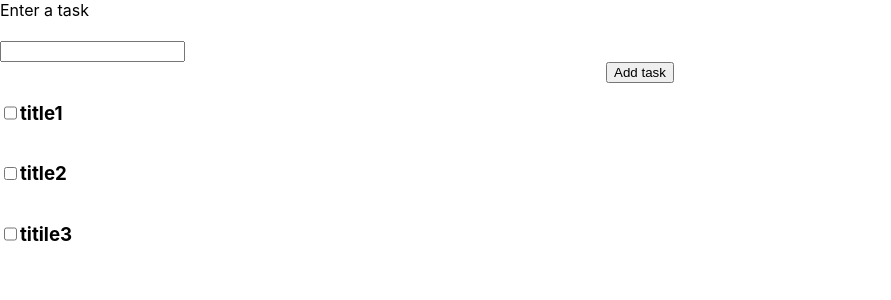
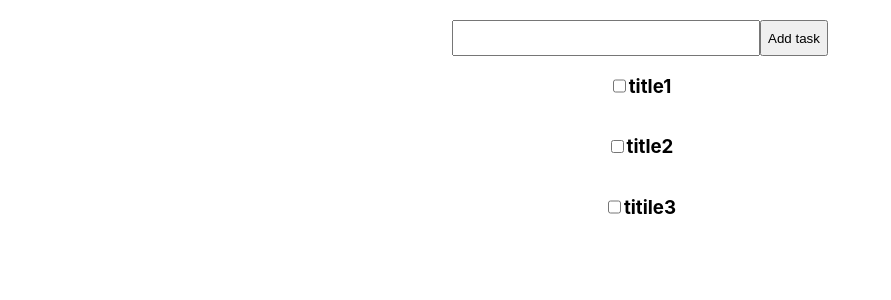
Before and after one commit to firststage0/todolist, a React (Create React App) app: page / in a window 1280 px wide. Shown: the top 300 px of the page, without its empty margins (0-891 px from the left). Built offline with nearby package versions, Linux system fonts and the light colour scheme.

Commit message:
feat: tasks on center of the page

```diff
--- a/src/AddElement.css
+++ b/src/AddElement.css
@@ -1,4 +1,11 @@
-.tasks-container {
+.input-container,
+.button-container {
+  margin-top: 20px;
   display: flex;
   justify-content: center;
 }
+
+.input-field {
+  width: 300px;
+  height: 30px;
+}
--- a/src/AddElement.jsx
+++ b/src/AddElement.jsx
@@ -1,18 +1,22 @@
 import { useState } from "react";
-import './AddElement.css';
+import "./AddElement.css";
 const AddElement = (props) => {
-    const {handleCreate} = props;
+  const { handleCreate } = props;
   const [input, setInput] = useState();
 
-    return(
-        <div>
+  return (
+    <div style={{ display: "flex", justifyContent: "center" }}>
       <div className="input-container">
-            <div className="task-input-title">Enter a task {" "} </div><br />
-            <input type="text" onInput={(el) => {
+        <br />
+        <input
+          className="input-field"
+          type="text"
+          onInput={(el) => {
             setInput(el.target.value);
-            }}/>
+          }}
+        />
       </div>
-            <div className="tasks-container">
+      <div className="button-container">
         <button
           onClick={() => {
             handleCreate(input);
@@ -22,7 +26,7 @@ const AddElement = (props) => {
         </button>
       </div>
     </div>
-    )
-}
+  );
+};
 
 export default AddElement;
--- a/src/DeleteElement.css
+++ b/src/DeleteElement.css
@@ -0,0 +1,4 @@
+.task-container {
+  display: flex;
+  justify-content: center;
+}
```
Also changed, not shown: src/DeleteElement.jsx (+5 -4 lines). Lines whose indentation alone changed are shown as unchanged.
